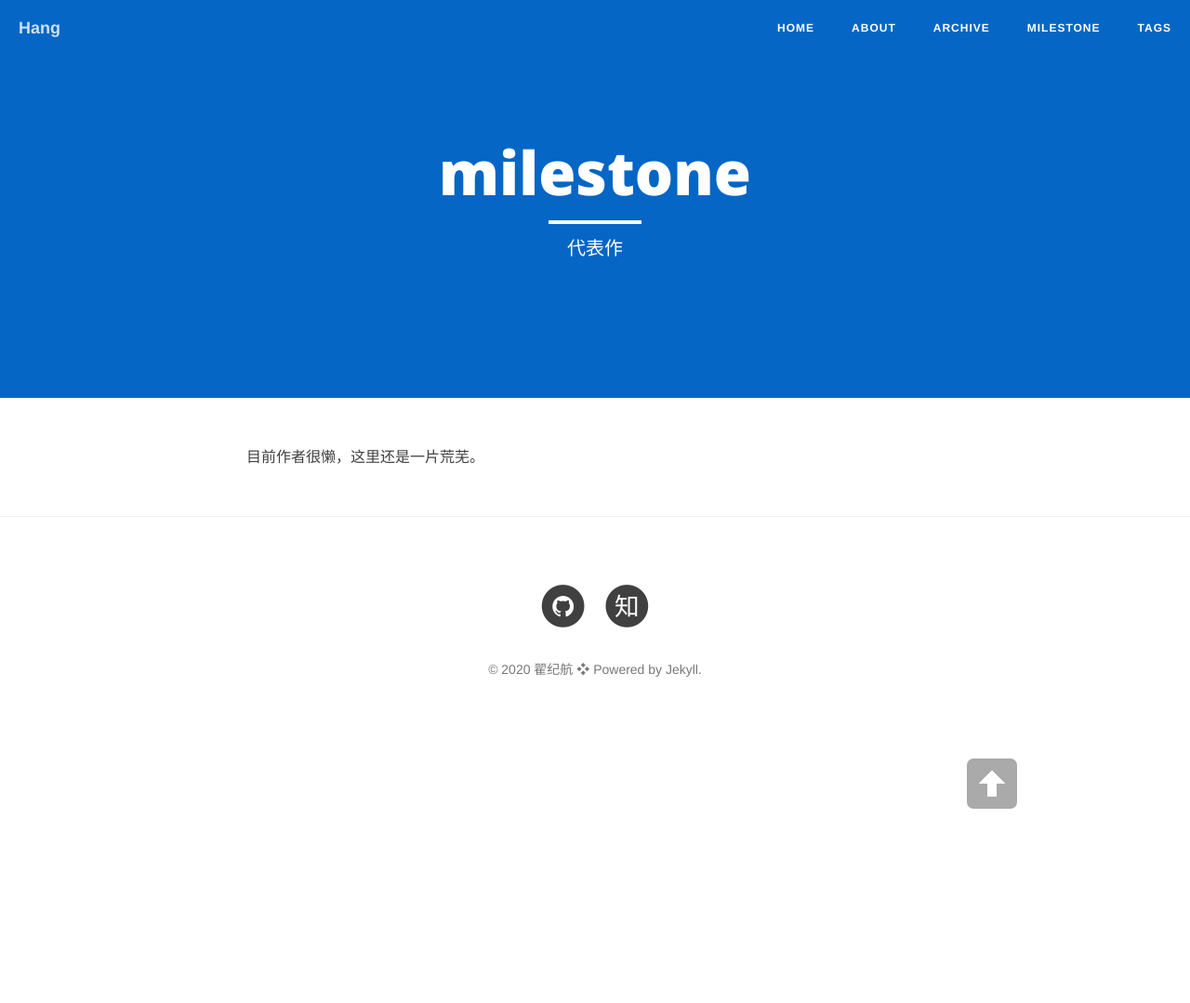
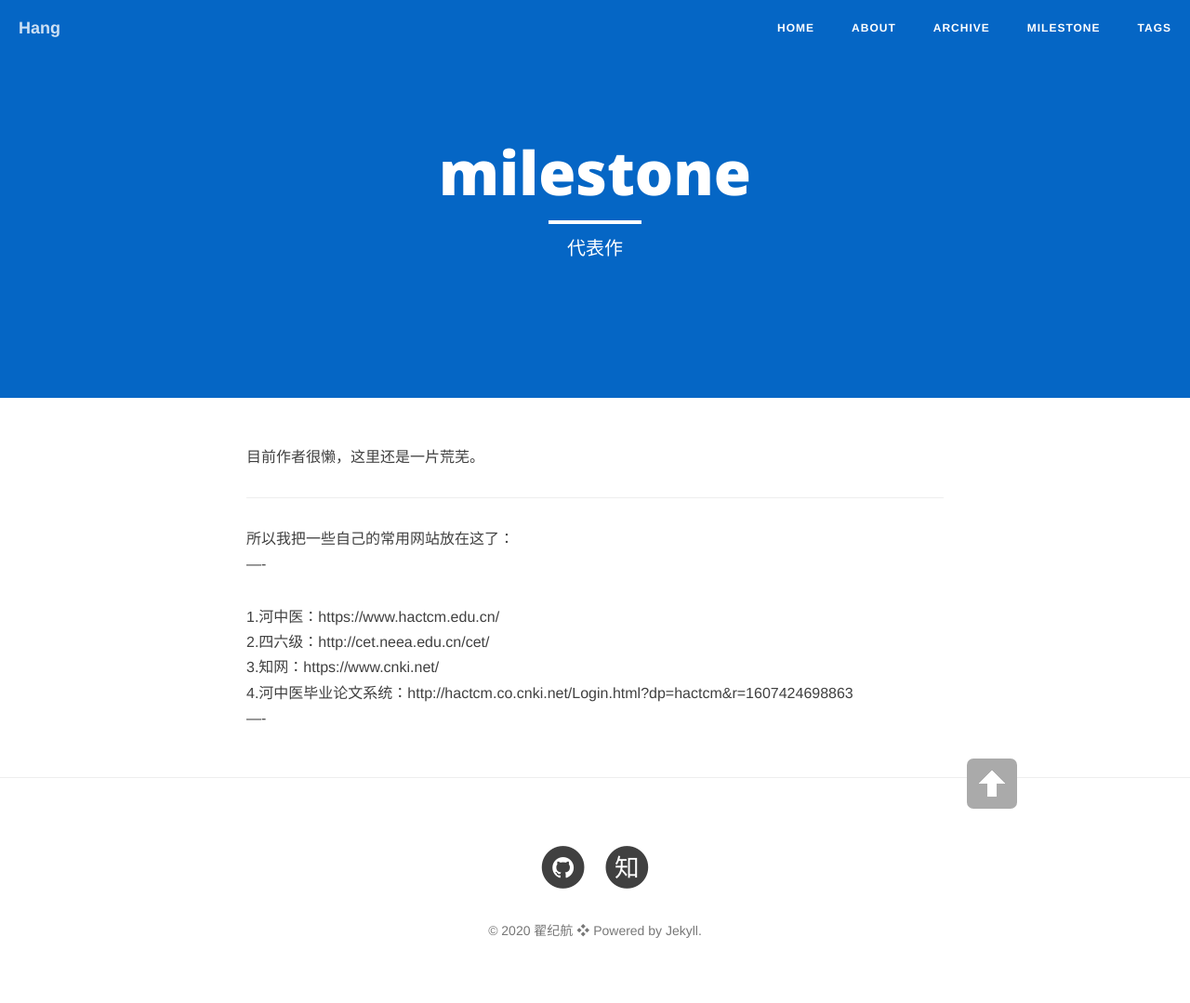
Before and after one commit to hang921727/hang.github.io, a Jekyll site: the page built from milestone.md, in a window 1280 px wide. Shown: the whole page at 93% size. Built offline with Jekyll 4.4.1, drawn with Linux system fonts in a browser that asks for light colours; nearby versions of some CDN libraries; before the commit the page ends 900 px from its top, so only the background shows below that.

Commit message:
Update milestone.md

```diff
--- a/milestone.md
+++ b/milestone.md
@@ -6,3 +6,13 @@ header-img: "img/zhihu.jpg"
 ---
 
 目前作者很懒，这里还是一片荒芜。
+
+----
+所以我把一些自己的常用网站放在这了：
+----
+
+1.河中医：https://www.hactcm.edu.cn/
+2.四六级：http://cet.neea.edu.cn/cet/
+3.知网：https://www.cnki.net/
+4.河中医毕业论文系统：http://hactcm.co.cnki.net/Login.html?dp=hactcm&r=1607424698863
+----
```
